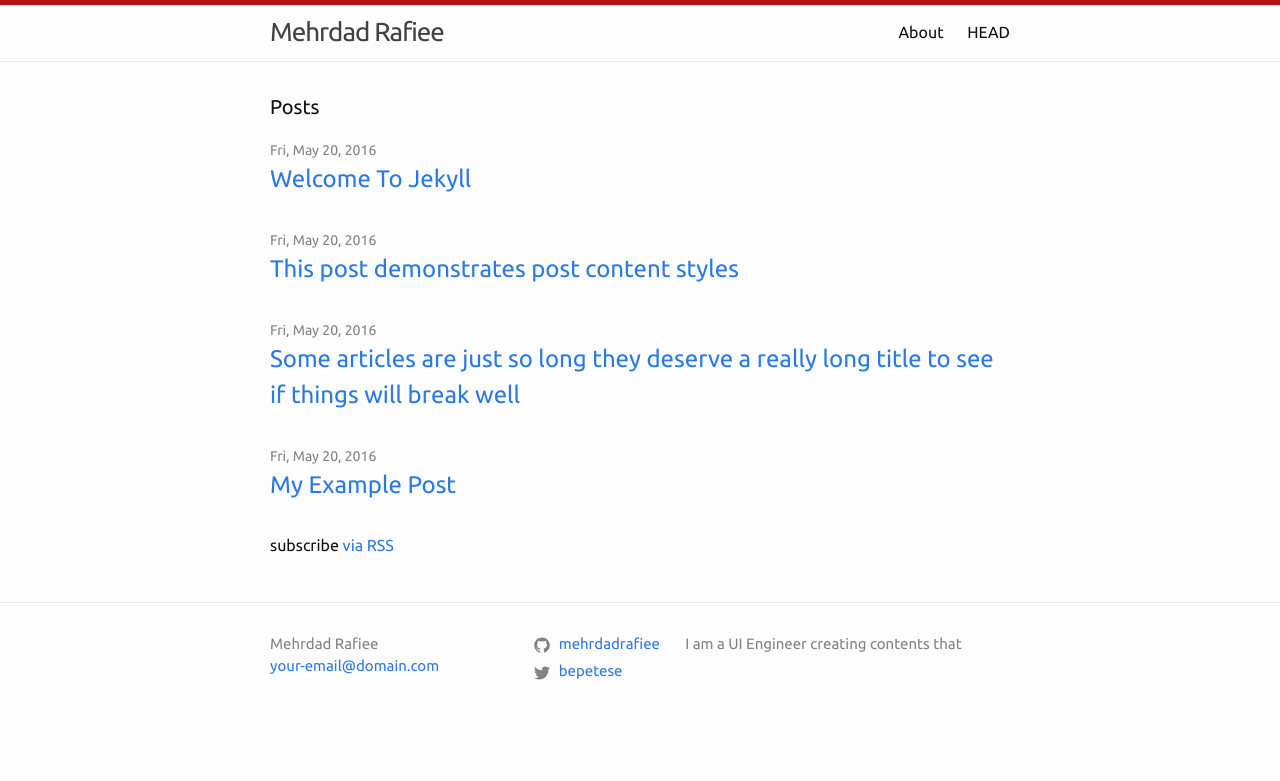
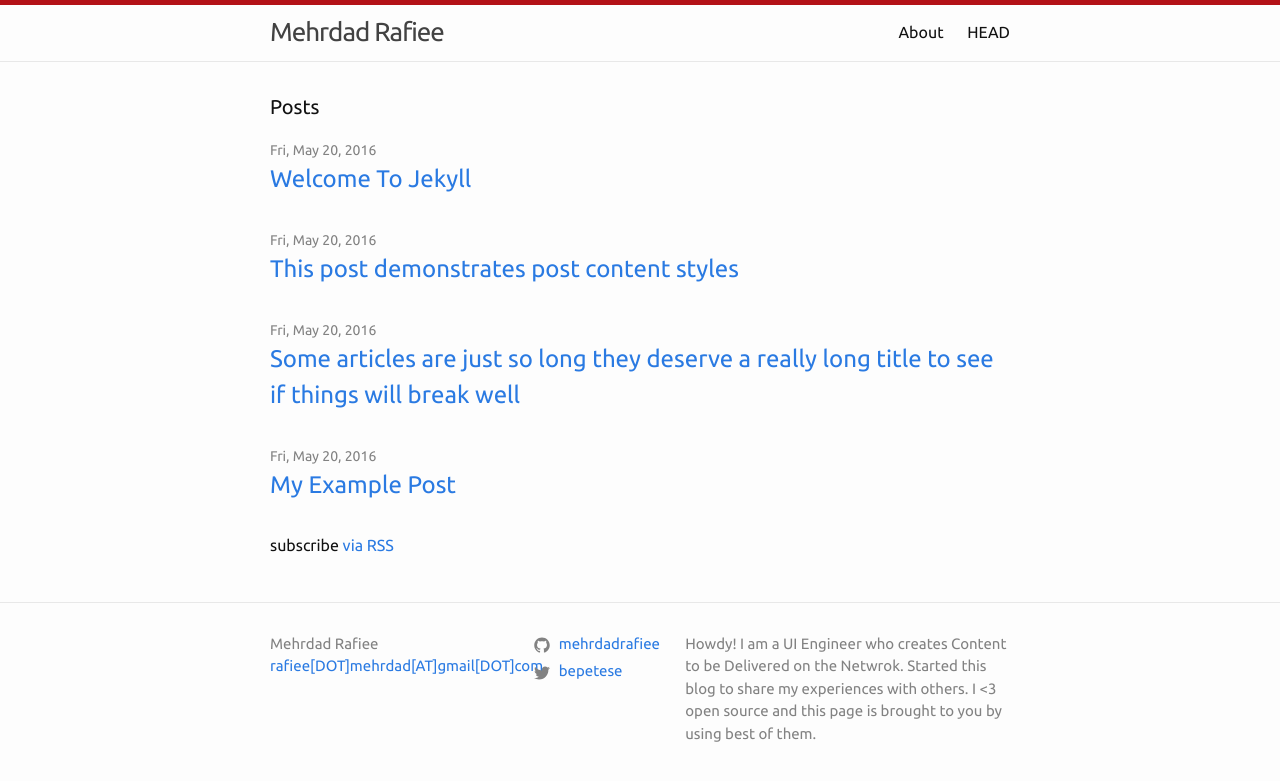
Before and after one commit to mehrdadrafiee/mehrdadrafiee.github.io, a Jekyll site: the page built from index.md, in a window 1280 px wide. Shown: the top 781 px of the page. Built offline with Jekyll 4.4.1, drawn with Linux system fonts in a browser that asks for light colours.

Commit message:
adds description

```diff
--- a/_config.yml
+++ b/_config.yml
@@ -1,8 +1,11 @@
 title: Mehrdad Rafiee
 author: Mehrdad Rafiee
-email: your-email@domain.com
+email: rafiee[DOT]mehrdad[AT]gmail[DOT]com
 description: > # this means to ignore newlines until "baseurl:"
-  I am a UI Engineer creating contents that
+  Howdy!
+  I am a UI Engineer who creates Content to be Delivered on the Netwrok.
+  Started this blog to share my experiences with others.
+  I <3 open source and this page is brought to you by using best of them.
 
 twitter_username: bepetese
 github_username:  mehrdadrafiee
```
